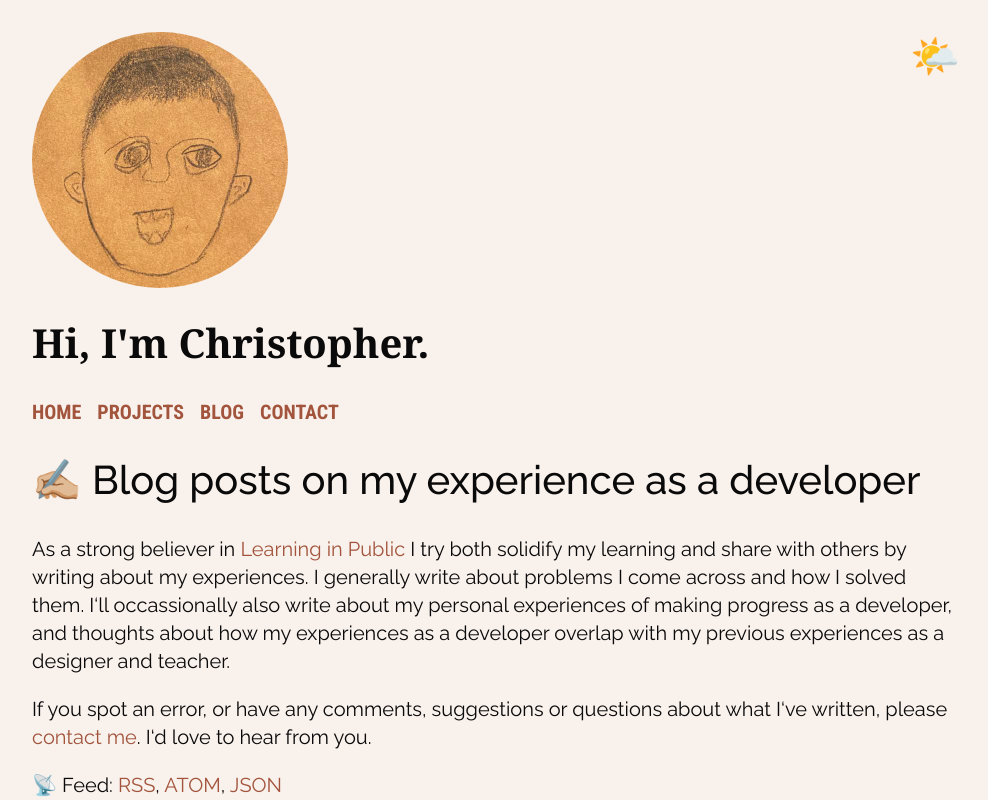
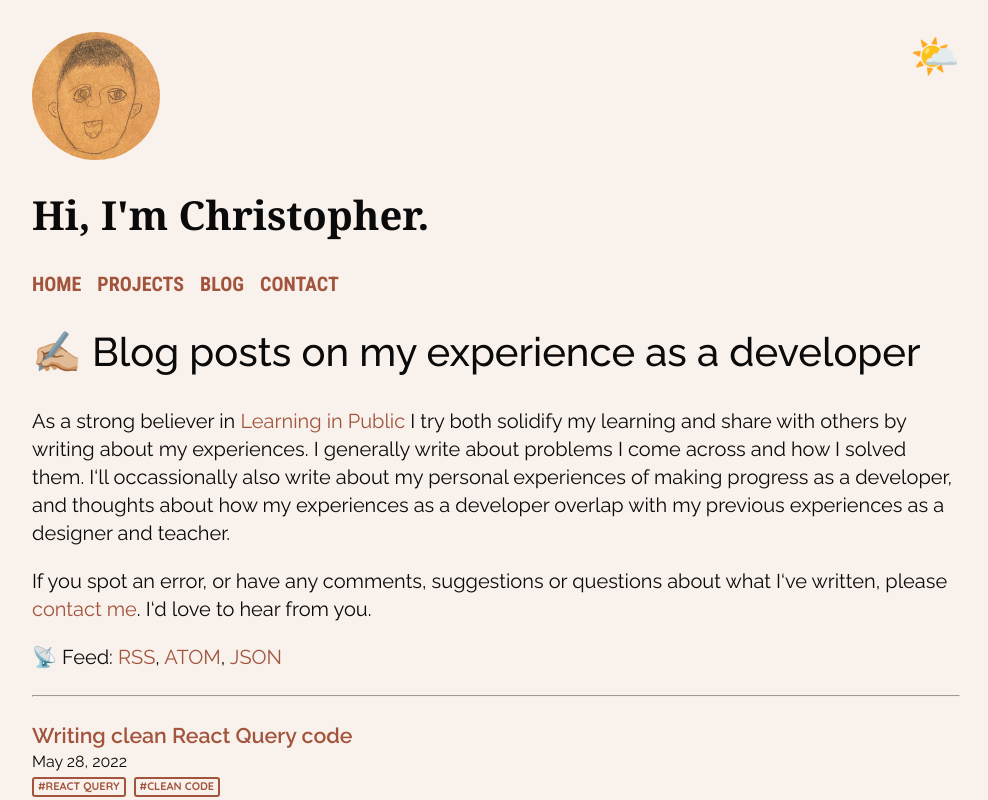
Before and after one commit to c-ehrlich/personal-site, a Next.js app: page /blog in a window 1280 px wide. Shown: the top 800 px of the page, without its empty margins (144-1132 px from the left). Built offline with nearby package versions, Linux system fonts and the light colour scheme.

Commit message:
feat: Optimize header image

```diff
--- a/pages/_app.tsx
+++ b/pages/_app.tsx
@@ -35,8 +35,9 @@ function MyApp({ Component, pageProps }: AppProps) {
                   <Avatar
                     src='/img/avatar.jpg'
                     alt='Christopher Ehrlich face'
-                    width={256}
-                    height={256}
+                    width={128}
+                    height={128}
+                    priority
                   />
                   <ThemeToggle />
                 </SpacedFlexRow>
```
